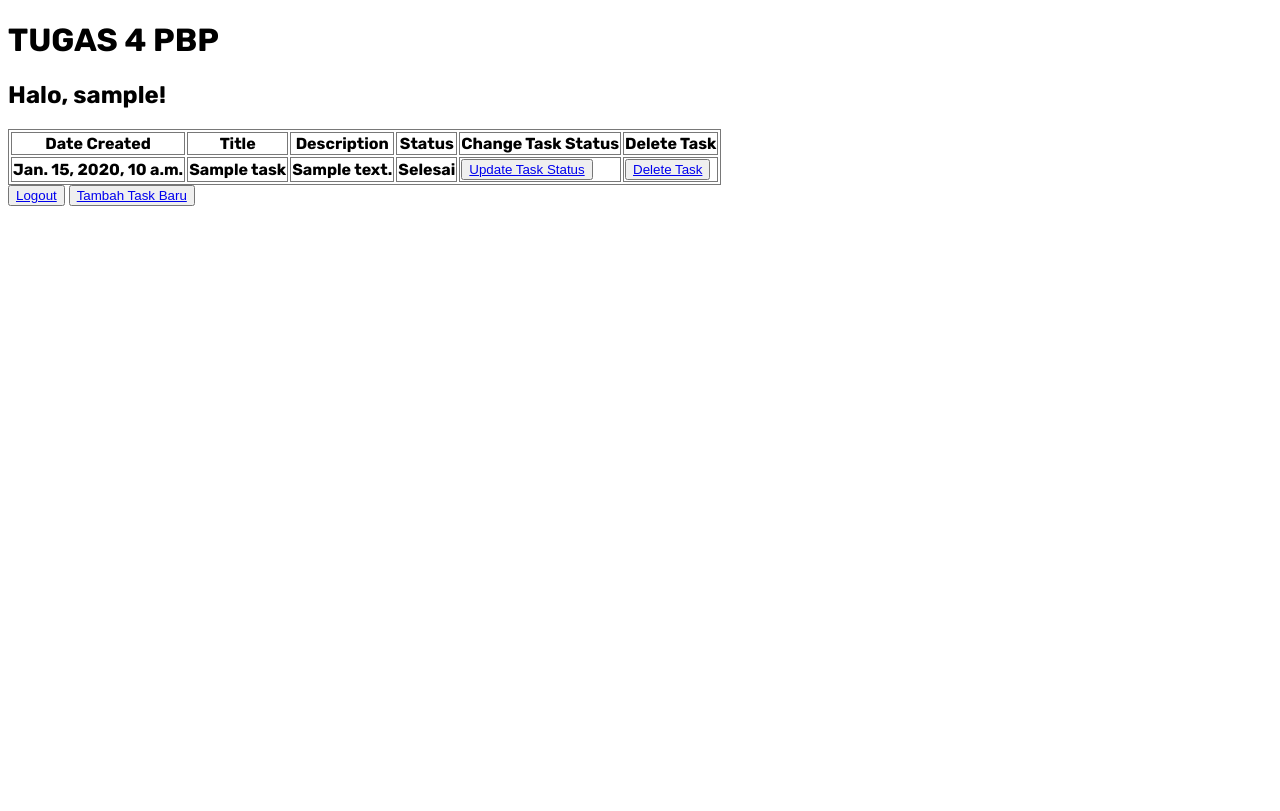
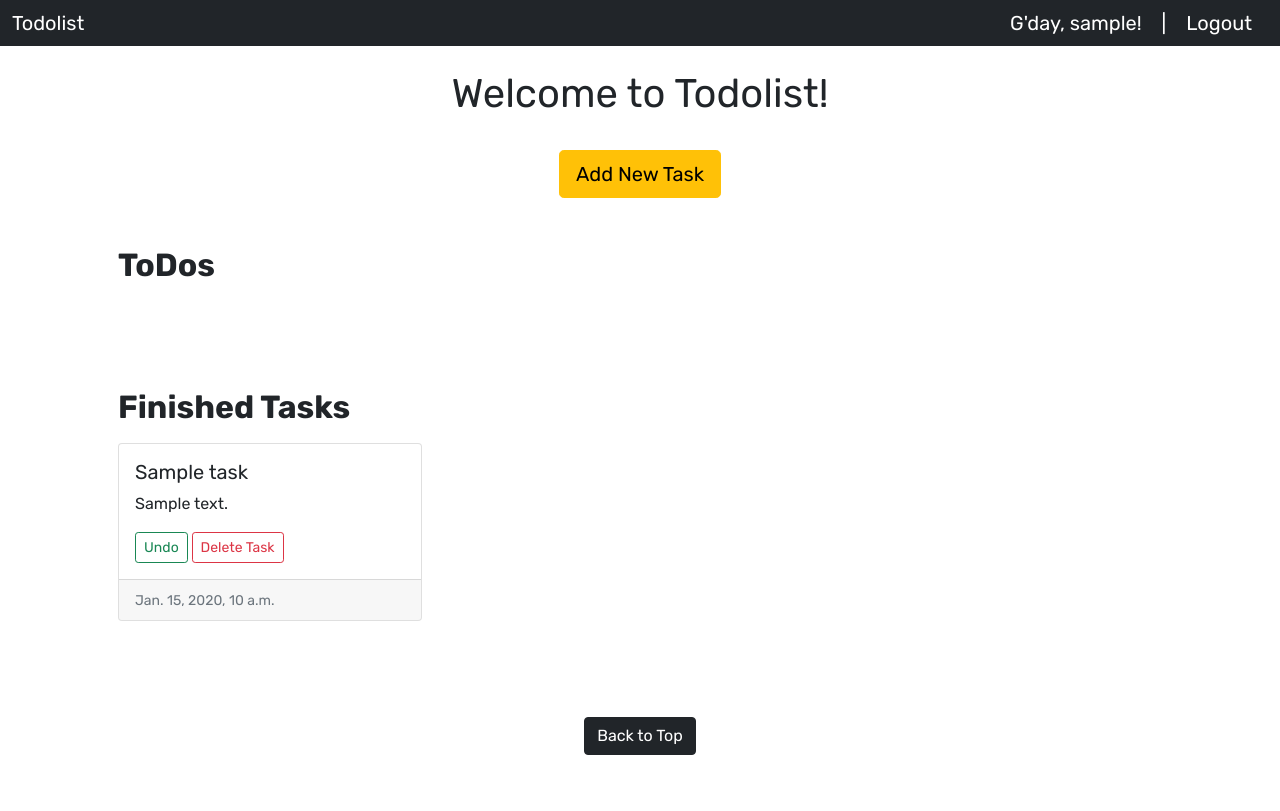
Before and after one commit to ramyanareswari/TUGAS-2-PBP, a Django app: page /todolist/ in a window 1280 px wide. Before the commit the page ends 206 px from the top, so only its background shows below. Run offline with Django 4.2, Linux system fonts and the light colour scheme; a user stored in the database is signed in; tables that the repository leaves empty hold one stand-in row (values such as "Sample post").

Commit message:
Tugas 5 First Version

```diff
--- a/static/css/style.css
+++ b/static/css/style.css
@@ -3,7 +3,3 @@
 body {
   font-family: 'Rubik', sans-serif;
 }
-
-table, th, td {
-  border: 0.5px solid rgb(120, 120, 120);
-}
--- a/templates/base.html
+++ b/templates/base.html
@@ -8,11 +8,17 @@
   <link rel="stylesheet" type="text/css" href="{% static 'css/style.css' %}">
   {% block meta %}
   {% endblock meta %}
+  <link href="https://cdn.jsdelivr.net/npm/bootstrap@5.0.2/dist/css/bootstrap.min.css" rel="stylesheet" integrity="sha384-EVSTQN3/azprG1Anm3QDgpJLIm9Nao0Yz1ztcQTwFspd3yD65VohhpuuCOmLASjC" crossorigin="anonymous">
+  <link href='https://fonts.googleapis.com/css?family=Rubik' rel='stylesheet'>
 </head>
 
 <body>
   {% block content %}
   {% endblock content %}
+  <script src="https://cdn.jsdelivr.net/npm/@popperjs/core@2.11.6/dist/umd/popper.min.js" integrity="sha384-oBqDVmMz9ATKxIep9tiCxS/Z9fNfEXiDAYTujMAeBAsjFuCZSmKbSSUnQlmh/jp3" crossorigin="anonymous"></script>
+  <script src="https://cdn.jsdelivr.net/npm/bootstrap@5.0.2/dist/js/bootstrap.bundle.min.js" integrity="sha384-MrcW6ZMFYlzcLA8Nl+NtUVF0sA7MsXsP1UyJoMp4YLEuNSfAP+JcXn/tWtIaxVXM" crossorigin="anonymous"></script>
+  <link href='https://fonts.googleapis.com/css?family=Rubik' rel='stylesheet'>
+
 </body>
 
 </html>
--- /dev/null
+++ b/todolist/templates/header.html
@@ -0,0 +1,26 @@
+<nav class="navbar navbar-expand-lg navbar-dark bg-dark">
+    <div class="container-fluid">
+        <div>
+            <ul class="navbar-nav me-auto mb-2 mb-lg-0">
+                <li class="nav-item">
+                    <a class="navbar-brand" href="{% url 'todolist:show_todolist' %}">Todolist</a>
+                </li>
+            </ul>
+        </div>
+        <div>
+            <ul class="navbar-nav me-auto mb-2 mb-lg-0">
+                <li class="nav-item">
+                    {% if user.is_authenticated %}
+                        <span class="navbar-brand">G'day, {{user.username}}!</span>
+                        <span class="navbar-brand">|</span>
+                        <a class="navbar-brand" href="{% url 'todolist:logout' %}">Logout</a>
+                    {% else %}
+                        <a class="navbar-brand" href="{% url 'todolist:login' %}">Login</a>
+                        <a class="navbar-brand" href="{% url 'todolist:register' %}">Register</a>
+                    {% endif %}
+                </li>
+            </ul>
+        </div>
+
+    </div>
+</nav>
--- a/todolist/templates/todolist.html
+++ b/todolist/templates/todolist.html
@@ -2,62 +2,80 @@
 
 {% block content %}
 
+{% include 'header.html' %}
+
 <head>
   {% load static %}
-  <link rel="stylesheet" href="{% static 'todolist.css' %}">
+  <link rel="stylesheet" href="{% static 'css/style.css' %}">
 </head>
 
 <body>
-  <h1>
-  TUGAS 4 PBP
-  </h1>
+  <div class="container p-4 d-flex justify-content-center bg-body rounded">
+    <h1>Welcome to Todolist!</h1>
+  </div>
 
-  <h2>Halo, {{name}}!</h2>
-
-  <table>
-    <thead>
-      <tr>
-        <th>Date Created</th>
-        <th>Title</th>
-        <th>Description</th>
-        <th>Status</th>
-        <th>Change Task Status</th>
-        <th>Delete Task</th>
-      </tr>
-    </thead>
-
-    <tbody>
-      {% for task in task_data %}
-      <tr>
-        <th>{{task.date}}</th>
-        <th>{{task.title}}</th>
-        <th>{{task.description}}</th>
-
-        <th>
-          {% if task.is_finished == False %}
-          Belum Selesai
-          {% else %}
-          Selesai
-          {% endif %}
-        </th>
-
-        <td>
-          <button><a href="{% url 'todolist:update-task' task.id %}">Update Task Status</a></button>
-       </td>
-
-        <td>
-          <button><a href="{% url 'todolist:delete-task' task.id %}">Delete Task</a></button>
-       </td>
-
-      </tr>
-      {% endfor %}
-    </tbody>
-  </table>
+  <div class="container d-flex justify-content-center bg-body rounded">
+    <a href="{% url 'todolist:create_task' %}" class="btn btn-lg btn-warning">Add New Task</a>
+  </div>
 
 
-  <button><a href="{% url 'todolist:logout' %}">Logout</a></button>
+  <div class="container p-5 mb-7 bg-body rounded ">
 
-  <button><a href="{% url 'todolist:create_task' %}">Tambah Task Baru</a></button>
+    <div class="row row-cols-1 g-2">
+      <h2 class="fw-bold">ToDos</h2>
+      {% for task in task_data %}
+        {% if task.is_finished == False %}
+          <div class="col-md-4">
+              <div class="card" style="width: 19rem;">
+                <!-- card body -->
+                <div class="card-body">
+                  <h5 class="card-title">{{task.title}}</h5>
+                  <p class="card-text">{{task.description}}</p>
+                  <a href="{% url 'todolist:update-task' task.id %}" class="btn btn-outline-success btn-sm">Finished</a>
+                  <a href="{% url 'todolist:delete-task' task.id %}" class="btn btn-outline-danger btn-sm">Delete Task</a>
+                </div>
+                <!-- card footer -->
+                <div class="card-footer">
+                  <small class="text-muted">{{task.date}}</small>
+                </div>
+              </div>
+            </div>
+        {% endif %}
+      {% endfor %}
+    </div>
+  </div>
 
+  <div class="container p-5 mb-5 bg-body rounded">
+
+    <div class="row row-cols-1 g-2">
+      <h2 class="fw-bold">Finished Tasks</h2>
+      {% for task in task_data %}
+        {% if task.is_finished  %}
+          <div class="col-md-4">
+              <div class="card" style="width: 19rem;">
+                <!-- card body -->
+                <div class="card-body">
+                  <h5 class="card-title">{{task.title}}</h5>
+                  <p class="card-text">{{task.description}}</p>
+                  <a href="{% url 'todolist:update-task' task.id %}" class="btn btn-outline-success btn-sm">Undo</a>
+                  <a href="{% url 'todolist:delete-task' task.id %}" class="btn btn-outline-danger btn-sm">Delete Task</a>
+                </div>
+                <!-- card footer -->
+                <div class="card-footer">
+                  <small class="text-muted">{{task.date}}</small>
+                </div>
+              </div>
+            </div>
+        {% endif %}
+      {% endfor %}
+    </div>
+  </div>
+
+  <div class="container d-flex justify-content-center bg-body rounded">
+    <h5><a href="{% url 'todolist:show_todolist' %}" class="btn btn-dark">Back to Top</a></h5>
+  </div>
+
+  <br>
+  <br>
   {% endblock content %}
 </body>
```
Also changed, not shown: todolist/forms.py (+15 -0 lines), todolist/templates/create_task.html (+9 -7 lines), todolist/templates/login.html (+8 -4 lines), todolist/templates/register.html (+7 -3 lines).
